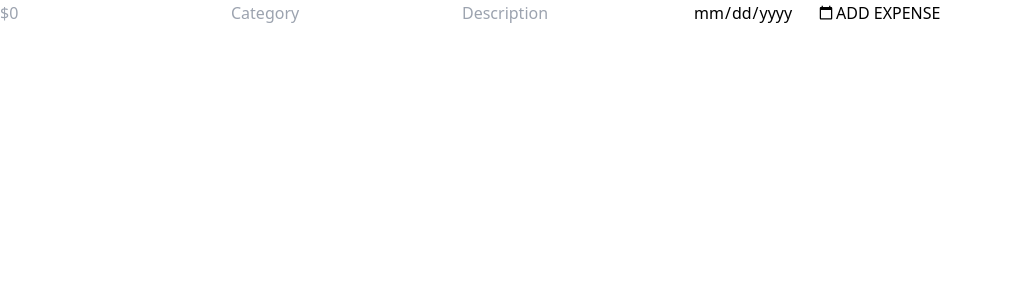
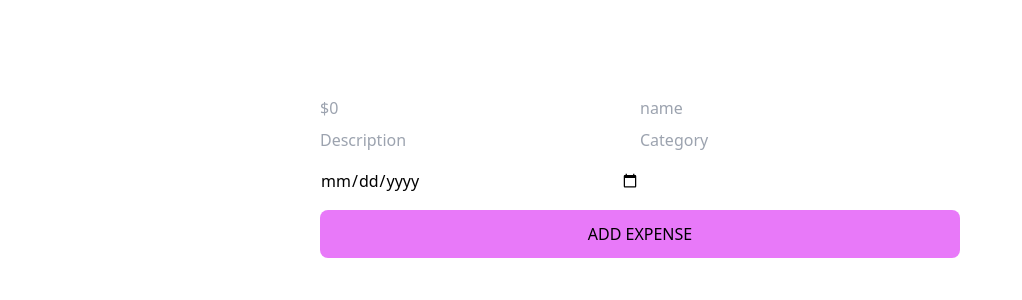
Before and after one commit to bintadam/expense-checker, a React (Create React App) app: page / in a window 1280 px wide. Shown: the top 300 px of the page, without its empty margins (0-1022 px from the left). Built offline with nearby package versions, Linux system fonts and the light colour scheme.

Commit message:
created expense chart file

```diff
--- a/src/components/AddExpense.js
+++ b/src/components/AddExpense.js
@@ -1,13 +1,19 @@
+import { useState } from "react";
+
 function AddEXpense(){
+    const [date, setDate] = useState('')
+
     return (
-        <div>
-            <form>
-                <input type="number" placeholder="$0"/>
-                <input type="text" placeholder="Category"/>
-                <input type="text" placeholder="Description"/>
-                <input type="date" placeholder="date"/>
-                <button>ADD EXPENSE</button>
+        <div className="pt-24 px-80">
+            <form className="grid grid-cols-2 w-full">
+                <input type="number" placeholder="$0" className="border-0"/>
+                <input type="text" placeholder="name"/>
+                <input type="text" placeholder="Description" className="w-full my-2"/>
+                <input type="text" placeholder="Category" className="w-full my-2 outline-0"/>
+                <input type="date" value={date} onChange={(e) => setDate(e.target.value)} placeholder="date" className="w-full my-2 relative z-0"/>
             </form>
+            <button className="bg-fuchsia-400 p-3 w-full my-2 rounded-lg">ADD EXPENSE
+            </button>
         </div>
     )
 }
--- a/src/index.css
+++ b/src/index.css
@@ -1,3 +1,15 @@
 @tailwind base;
 @tailwind components;
 @tailwind utilities;
+
+@layer components {
+    input[type="number"]::-webkit-inner-spin-button,
+    input[type="number"]::-webkit-outer-spin-button {
+      -webkit-appearance: none;
+      margin: 0;
+    }
+
+    input[type="number"] {
+      -moz-appearance: textfield;
+    }
+}
```
Also changed, not shown: src/components/ExpenseChart.js (added).
